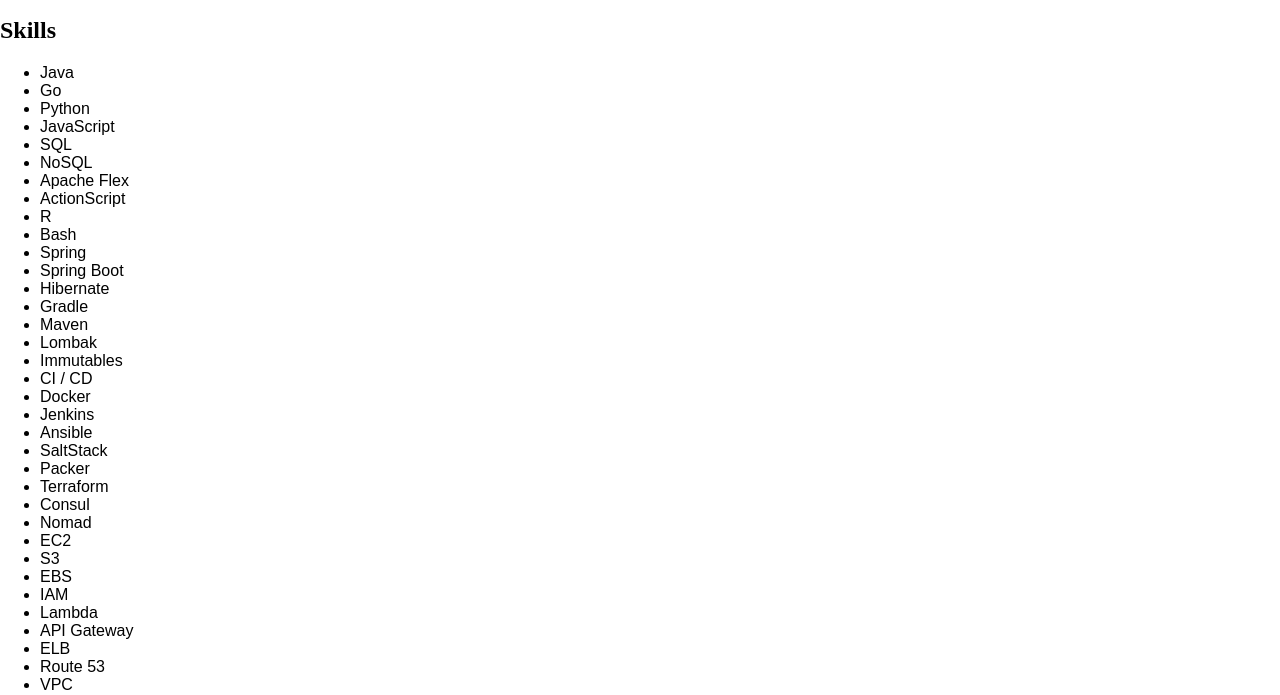
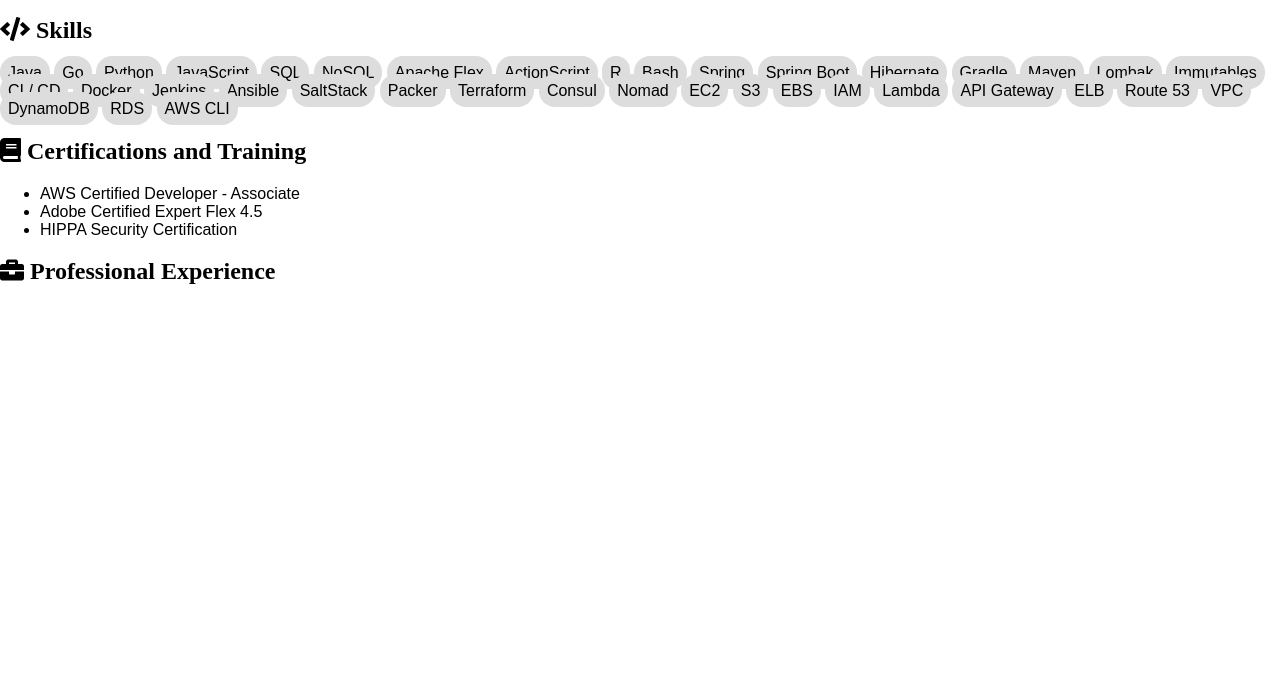
Before and after one commit to baskinomics/resume, a plain HTML site: page resume.html in a window 1280 px wide. Shown: the part 207-902 px from the top of the page. After the commit the page ends 800 px from the top, so only its background shows below. Drawn offline with Linux system fonts and the light colour scheme; a web font is replaced by a local one.

Commit message:
Added initial style rules for skill pills.

```diff
--- a/resume.html
+++ b/resume.html
@@ -10,9 +10,9 @@
   <body>
     <header>
       <h1>Sean Michael Baskin</h1>
-      <i class="fab fa-linkedin"></i> <a class="header-link" href="https://www.linkedin.com/in/sean-baskin/" target="_blank">LinkedIn</a> &#124;
-      <i class="fab fa-github"></i> <a class="header-link" href="https://github.com/baskinomics" target="_blank">GitHub</a> &#124;
-      <i class="fab fa-stack-exchange"></i> <a class="header-link" href="https://stackexchange.com/users/944752/baskinomics" target="_blank">StackExchange</a><br/>
+      <i class="fab fa-linkedin"></i> <a class="header-link" href="https://www.linkedin.com/in/sean-baskin/" target="_blank">linkedin.com/in/sean-baskin/</a> &#124;
+      <i class="fab fa-github"></i> <a class="header-link" href="https://github.com/baskinomics" target="_blank">github.com/baskinomics</a> &#124;
+      <i class="fab fa-stack-exchange"></i> <a class="header-link" href="https://stackexchange.com/users/944752/baskinomics" target="_blank">stackexchange.com/users/944752/baskinomics</a><br/>
       <address>
         <i class="fas fa-envelope-open"></i> <a class="header-link" href="mailto:seanbaskin@gmail.com">seanbaskin@gmail.com</a><br/>
         <i class="fas fa-phone"></i> <a class="header-link" href="tel:1-423-580-9185">(423) 580-9185</a><br/>
@@ -23,62 +23,62 @@
     </header>
     <main>
       <section>
-        <h2>Skills</h2>
+        <h2><i class="fas fa-code"></i> Skills</h2>
         <!-- TODO: Group related skills by color -->
-          <ul>
+        <div class="pill-group">
           <!-- Languages -->
-            <li>Java</li>
-            <li>Go</li>
-            <li>Python</li>
-            <li>JavaScript</li>
-            <li>SQL</li>
-            <li>NoSQL</li><!-- Is this really a language? -->
-            <li>Apache Flex</li>
-            <li>ActionScript</li>
-            <li>R</li>
-            <li>Bash</li>
-            <!-- <li>Redis</li> TODO: Where does this belong? -->
+          <span class="pill">Java</span>
+          <span class="pill">Go</span>
+          <span class="pill">Python</span>
+          <span class="pill">JavaScript</span>
+          <span class="pill">SQL</span>
+          <span class="pill">NoSQL</span><!-- Is this really a language? -->
+          <span class="pill">Apache Flex</span>
+          <span class="pill">ActionScript</span>
+          <span class="pill">R</span>
+          <span class="pill">Bash</span>
+          <!-- <span class="pill">Redis</span> TODO: Where does this belong? -->
           <!-- Java, Spring, Frameworks -->
-            <li>Spring</li>
-            <li>Spring Boot</li>
+          <span class="pill">Spring</span>
+          <span class="pill">Spring Boot</span>
           <!--
-            <li>Spring Security</li>
-            <li>Spring MVC</li>
-            <li>Spring Data</li>
+          <span class="pill">Spring Security</span>
+          <span class="pill">Spring MVC</span>
+          <span class="pill">Spring Data</span>
           -->
-            <li>Hibernate</li>
-            <li>Gradle</li>
-            <li>Maven</li>
-            <li>Lombak</li>
-            <li>Immutables</li>
+          <span class="pill">Hibernate</span>
+          <span class="pill">Gradle</span>
+          <span class="pill">Maven</span>
+          <span class="pill">Lombak</span>
+          <span class="pill">Immutables</span>
           <!-- DevOps -->
-            <li>CI &#47; CD</li>
-            <li>Docker</li>
-            <li>Jenkins</li>
-            <li>Ansible</li>
-            <li>SaltStack</li>
-            <li>Packer</li>
-            <li>Terraform</li>
-            <li>Consul</li>
-            <li>Nomad</li>
-            <!-- <li>Kubernetes</li> -->
+          <span class="pill">CI &#47; CD</span>
+          <span class="pill">Docker</span>
+          <span class="pill">Jenkins</span>
+          <span class="pill">Ansible</span>
+          <span class="pill">SaltStack</span>
+          <span class="pill">Packer</span>
+          <span class="pill">Terraform</span>
+          <span class="pill">Consul</span>
+          <span class="pill">Nomad</span>
+          <!-- <span class="pill">Kubernetes</span> -->
           <!-- AWS -->
-            <li>EC2</li> <!-- autoscaling? -->
-            <li>S3</li>
-            <li>EBS</li>
-            <li>IAM</li>
-            <li>Lambda</li>
-            <li>API Gateway</li>
-            <li>ELB</li>
-            <li>Route 53</li>
-            <li>VPC</li>
-            <li>DynamoDB</li>
-            <li>RDS</li>
-            <li>AWS CLI</li>
-          </ul>
+          <span class="pill">EC2</span> <!-- autoscaling? -->
+          <span class="pill">S3</span>
+          <span class="pill">EBS</span>
+          <span class="pill">IAM</span>
+          <span class="pill">Lambda</span>
+          <span class="pill">API Gateway</span>
+          <span class="pill">ELB</span>
+          <span class="pill">Route 53</span>
+          <span class="pill">VPC</span>
+          <span class="pill">DynamoDB</span>
+          <span class="pill">RDS</span>
+          <span class="pill">AWS CLI</span>
+        </div>
       </section>
       <section>
-        <h2>Certifications and Training</h2>
+        <h2><i class="fas fa-book"></i> Certifications and Training</h2>
         <ul>
           <li>AWS Certified Developer - Associate</li>
           <li>Adobe Certified Expert Flex 4.5</li>
@@ -86,7 +86,7 @@
         </ul>
       </section>
       <section>
-        <h2>Professional Experience</h2>
+        <h2><i class="fas fa-briefcase"></i> Professional Experience</h2>
       </section>
     </main>
 
--- a/style.css
+++ b/style.css
@@ -25,4 +25,13 @@
 
 a.header-link {
   color: white;
+  text-decoration: none;
 }
+
+.pill {
+  background-color:#DDDDDD;
+  padding: 8px;
+  -webkit-border-radius: 16px;
+  -moz-border-radius: 16px;
+  border-radius: 16px;
+}
```
Lines whose indentation alone changed are shown as unchanged.
